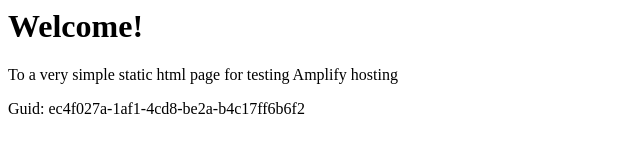
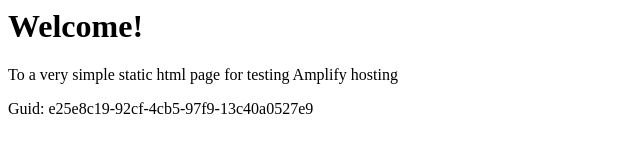
Before and after one commit to aws-aemilia-icn/Github-PR-Commit-Integration-Test-DoNotTouch-GitHubWebhookPushCanaryTest-v1-preprod-ap-northeast-2, a website: page src/index.html in a window 1280 px wide. Shown: the full height of the page, 0-640 px from the left. Drawn offline with Linux system fonts and the light colour scheme.

Commit message:
commit from integ tests

```diff
--- a/src/index.html
+++ b/src/index.html
@@ -12,6 +12,6 @@
 <body>
     <h1>Welcome!</h1>
     <p>To a very simple static html page for testing Amplify hosting</p>
-    <p>Guid: ec4f027a-1af1-4cd8-be2a-b4c17ff6b6f2</p></body>
+    <p>Guid: e25e8c19-92cf-4cb5-97f9-13c40a0527e9</p></body>
 
 </html>
```
